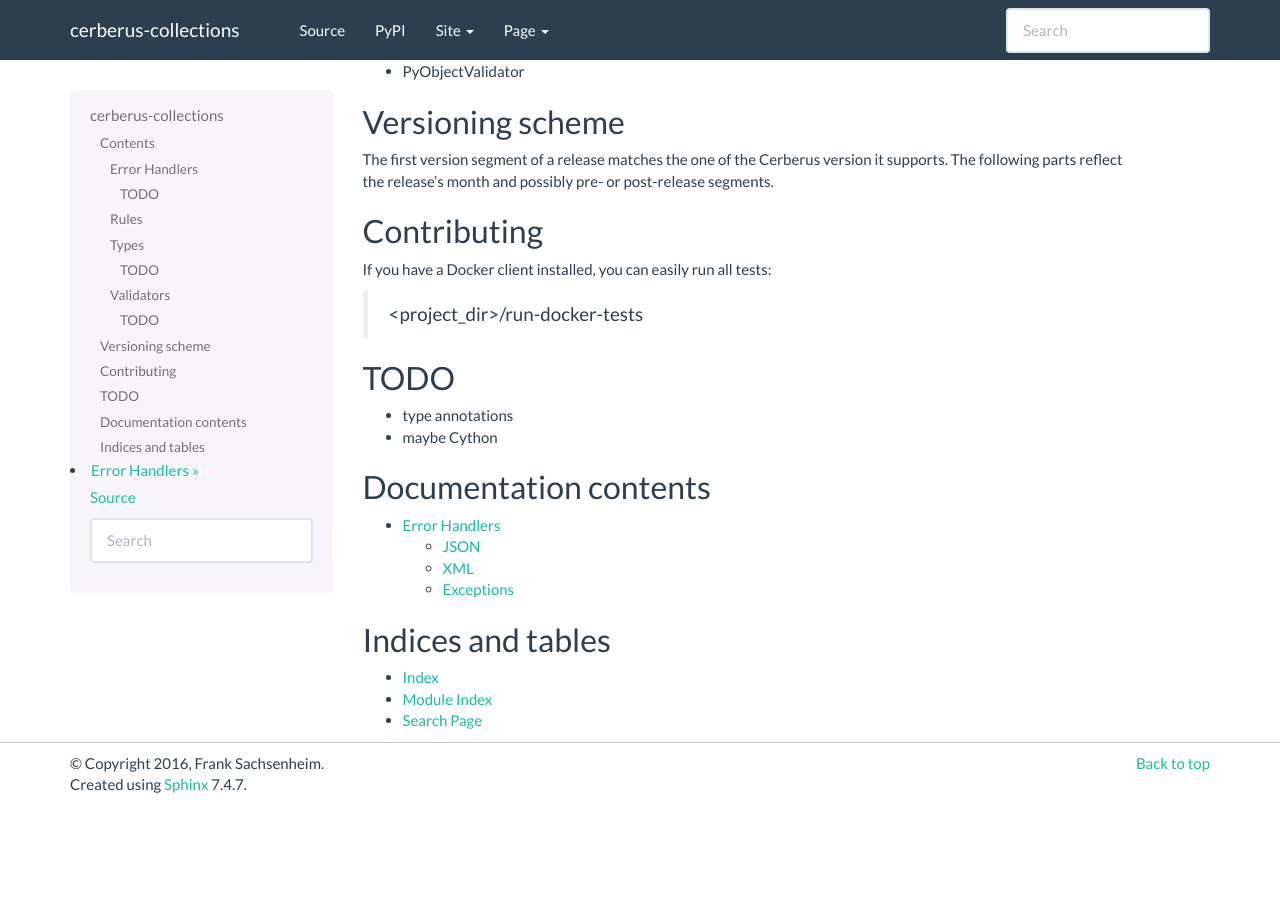
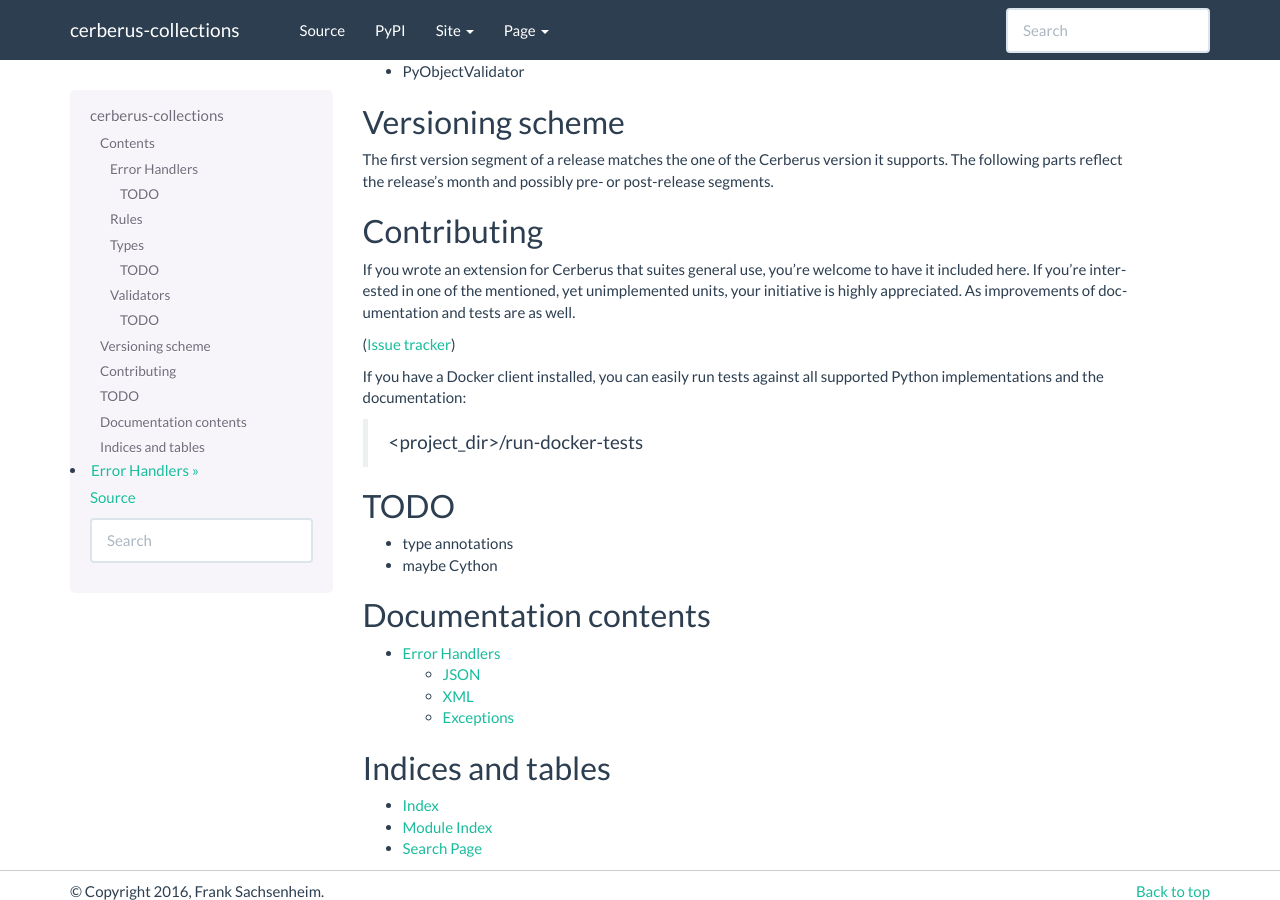
Before and after one commit to funkyfuture/cerberus-collections, a Sphinx documentation site: the page built from docs/source/index.rst, in a window 1280 px wide and 900 px high, scrolled down 817 px. Built offline with Sphinx 7.4.7, drawn with Linux system fonts in a browser that asks for light colours; the version number could not be read and is left out; before the commit the page ends 1623 px from its top, so only the background shows below that.

Commit message:
Updates to README.rst and setup.py

```diff
--- a/README.rst
+++ b/README.rst
@@ -65,7 +65,16 @@ or post-release segments.
 Contributing
 ++++++++++++
 
-If you have a Docker client installed, you can easily run all tests:
+If you wrote an extension for Cerberus that suites general use, you're welcome
+to have it included here. If you're interested in one of the mentioned, yet
+unimplemented units, your initiative is highly appreciated. As improvements of
+documentation and tests are as well.
+
+(`Issue tracker <https://github.com/funkyfuture/cerberus-collections/issues>`_)
+
+
+If you have a Docker client installed, you can easily run tests against all
+supported Python implementations and the documentation:
 
     <project_dir>/run-docker-tests
 
--- a/docs/source/conf.py
+++ b/docs/source/conf.py
@@ -70,10 +70,14 @@ author = 'Frank Sachsenheim'
 # |version| and |release|, also used in various other places throughout the
 # built documents.
 #
+# The full version, including alpha/beta/rc tags.
+release = cerberus_collections.versions.COLLECTIONS_RELEASE
+
 # The short X.Y version.
-version = cerberus_collections.versions.COLLECTIONS_RELEASE
-# The full version, including alpha/beta/rc tags.
-release = cerberus_collections.__version__
+if '-' in release:
+    version = release.split('-')[0]
+else:
+    version = release
 
 # The language for content autogenerated by Sphinx. Refer to documentation
 # for a list of supported languages.
```
Also changed, not shown: setup.py (+4 -3 lines).
